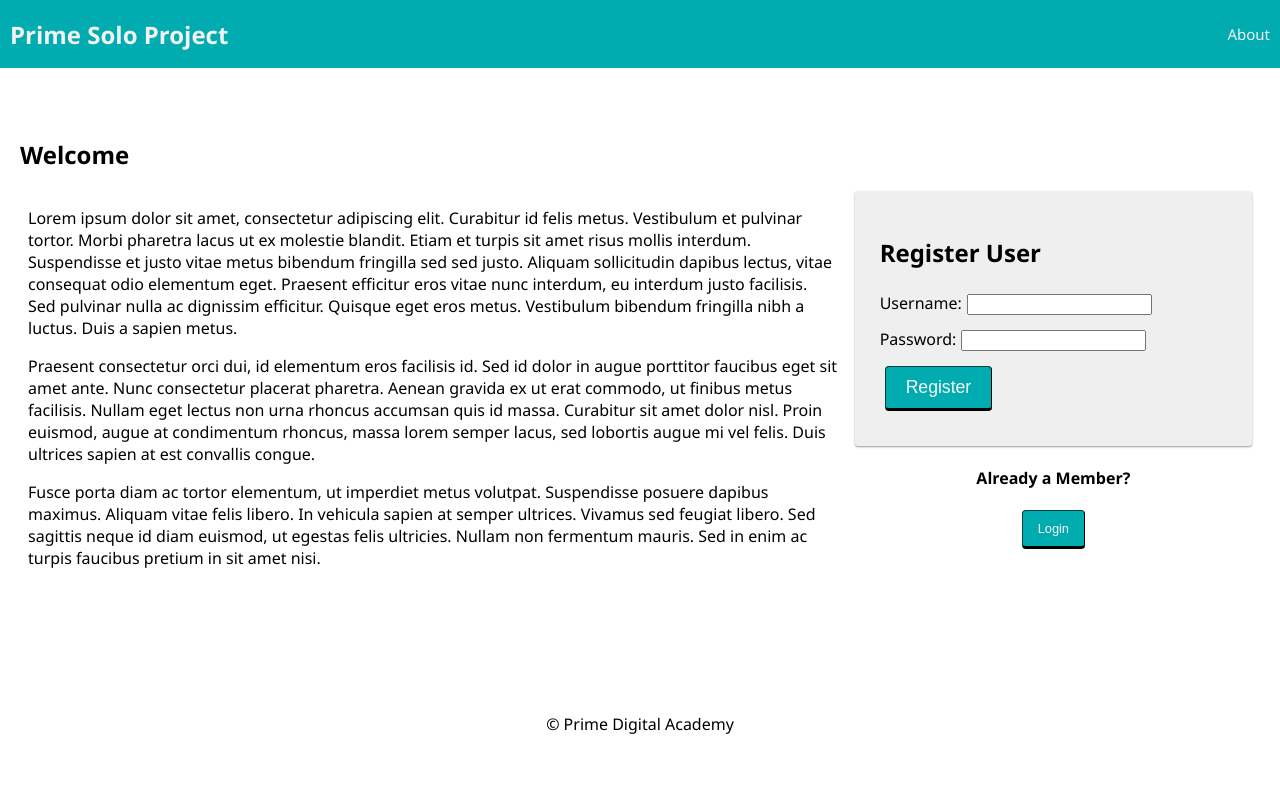
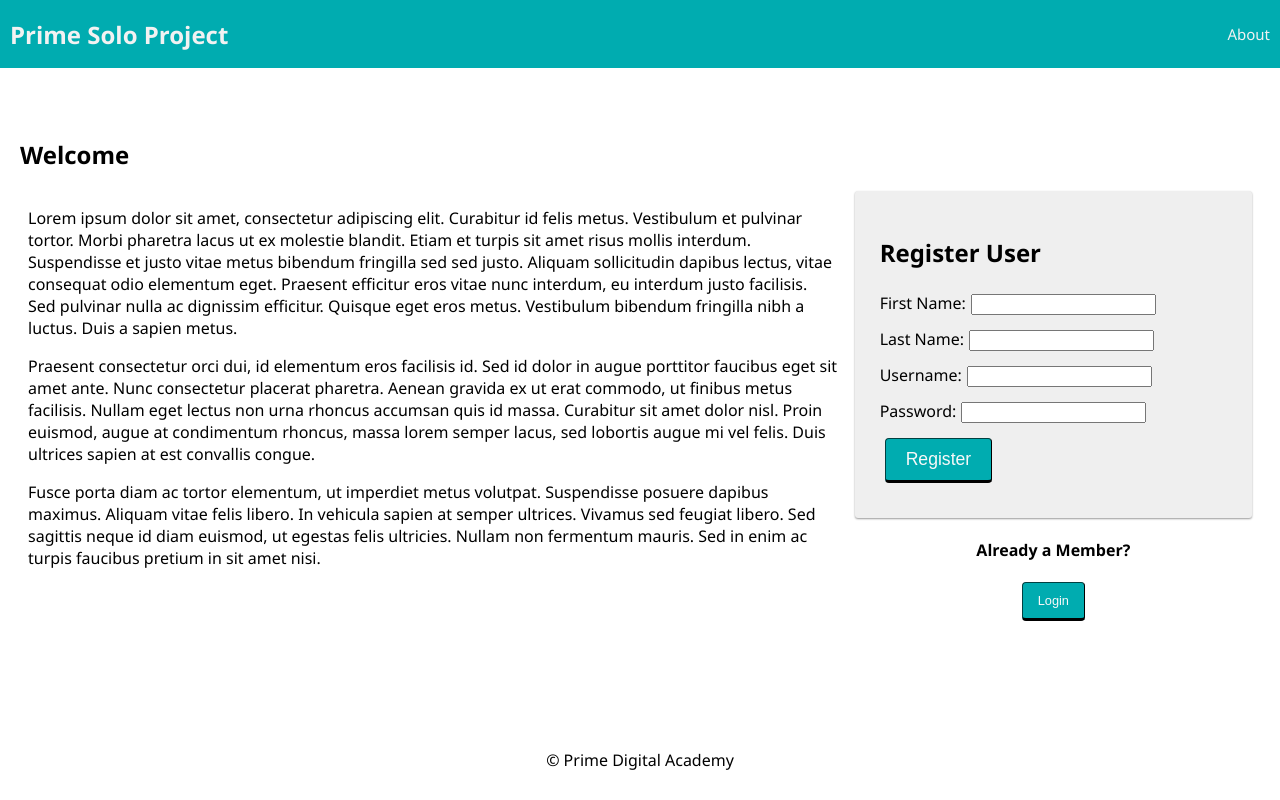
Before and after one commit to petestapp/location-scout, a React (Create React App) app: page /#/home in a window 1280 px wide. Built offline with nearby package versions, Linux system fonts and the light colour scheme; no server answers.

Commit message:
registration and login working

```diff
--- a/src/components/RegisterForm/RegisterForm.jsx
+++ b/src/components/RegisterForm/RegisterForm.jsx
@@ -2,6 +2,8 @@
 import { useDispatch, useSelector } from 'react-redux';
 
 function RegisterForm() {
+  const [firstName, setFirstName] = useState('');
+  const [lastName, setLastName] = useState('');
   const [username, setUsername] = useState('');
   const [password, setPassword] = useState('');
   const errors = useSelector((store) => store.errors);
@@ -13,6 +15,8 @@
     dispatch({
       type: 'REGISTER',
       payload: {
+        first_name: firstName,
+        last_name: lastName,
         username: username,
         password: password,
       },
@@ -27,6 +31,30 @@
           {errors.registrationMessage}
         </h3>
       )}
+      <div>
+        <label htmlFor="first_name">
+          First Name:
+          <input
+            type="text"
+            name="first_name"
+            value={firstName}
+            required
+            onChange={(event) => setFirstName(event.target.value)}
+          />
+        </label>
+      </div>
+      <div>
+        <label htmlFor="last_name">
+          Last Name:
+          <input
+            type="text"
+            name="last_name"
+            value={lastName}
+            required
+            onChange={(event) => setLastName(event.target.value)}
+          />
+        </label>
+      </div>
       <div>
         <label htmlFor="username">
           Username:
```
Also changed, not shown: 2 other files (tests, documents, lock files or other folders).
